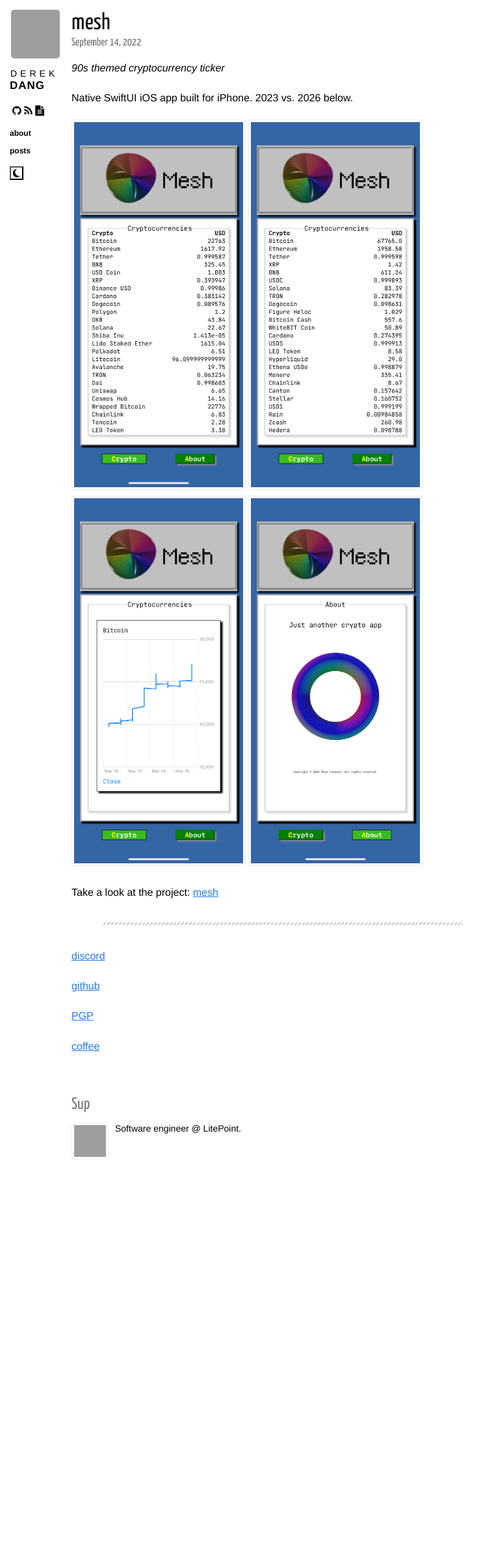
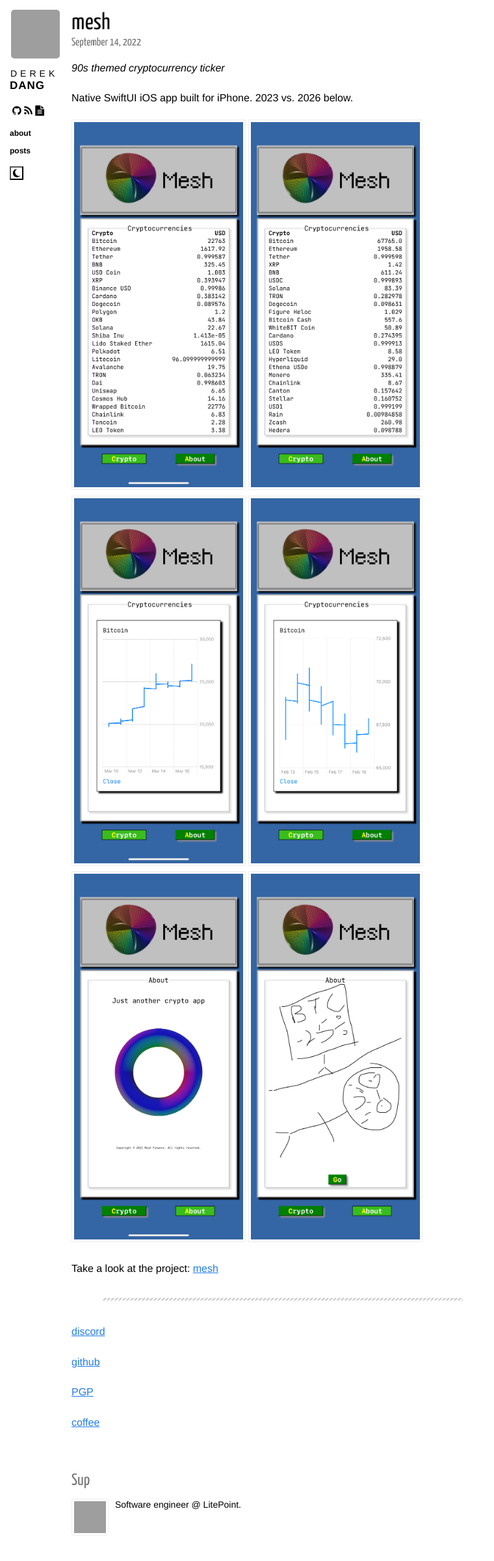
Before and after one commit to dqdang/dqdang.github.io, a Jekyll site: the page built from _posts/2022-09-14-mesh.markdown, in a window 1280 px wide. Shown: the whole page at 65% size, without its empty margins (0-760 px from the left). Built offline with Jekyll 4.4.1, drawn with Linux system fonts in a browser that asks for light colours; nearby versions of some CDN libraries; before the commit the page ends 1824 px from its top, so only the background shows below that; grey boxes are pictures that could not be loaded.

Commit message:
Add more images

```diff
--- a/_posts/2022-09-14-mesh.markdown
+++ b/_posts/2022-09-14-mesh.markdown
@@ -12,7 +12,9 @@
 <img src="https://raw.githubusercontent.com/dqdang/dqdang.github.io/refs/heads/master/images/IMG_4440.png" width="40%" height="40%"/>
 <img src="https://raw.githubusercontent.com/dqdang/dqdang.github.io/refs/heads/master/images/IMG_5828.png" width="40%" height="40%"/>
 <img src="https://raw.githubusercontent.com/dqdang/dqdang.github.io/refs/heads/master/images/IMG_4467.png" width="40%" height="40%"/>
+<img src="https://raw.githubusercontent.com/dqdang/dqdang.github.io/refs/heads/master/images/IMG_5829.png" width="40%" height="40%"/>
 <img src="https://raw.githubusercontent.com/dqdang/dqdang.github.io/refs/heads/master/images/IMG_4468.png" width="40%" height="40%"/>
+<img src="https://raw.githubusercontent.com/dqdang/dqdang.github.io/refs/heads/master/images/IMG_5830.png" width="40%" height="40%"/>
 
 
 Take a look at the project:
```
